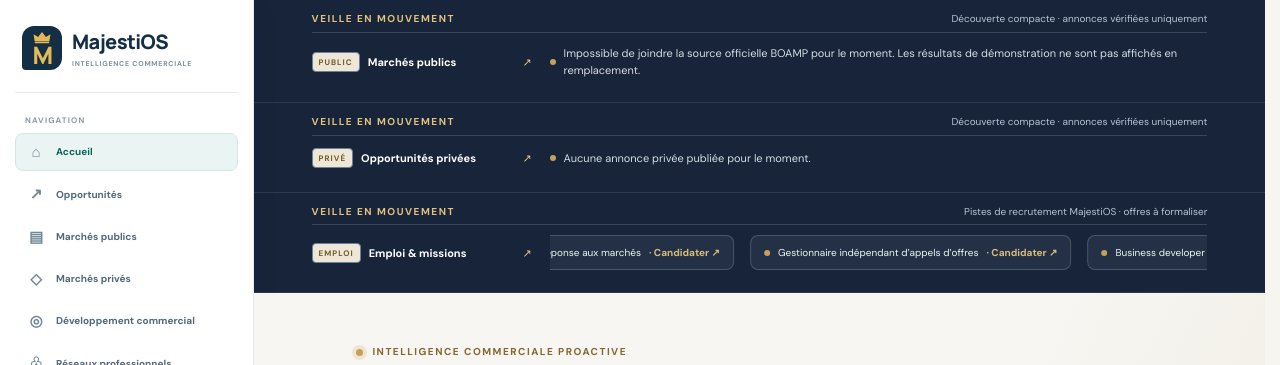
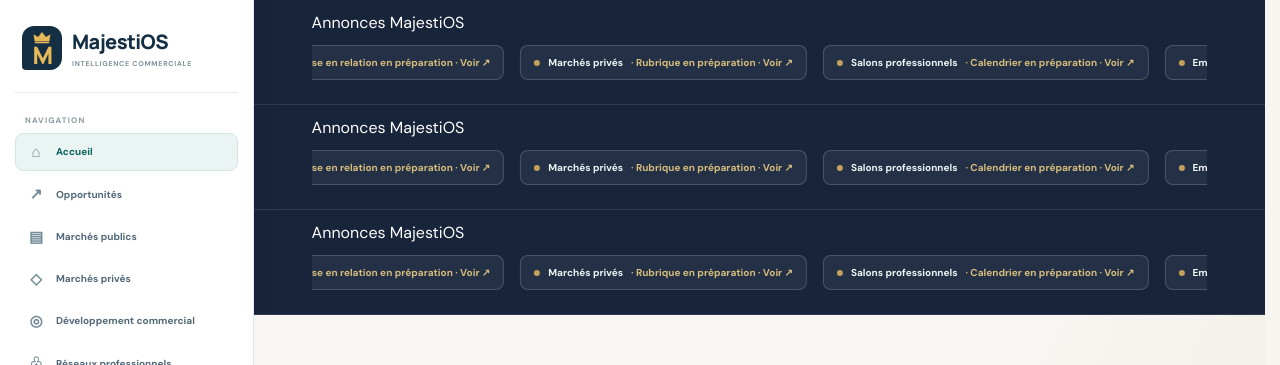
Before and after one commit to Chexpeer/Majestios, a Next.js app: page / in a window 1280 px wide. Shown: the top 365 px of the page. Built offline with nearby package versions, Linux system fonts and the light colour scheme; no server answers.

Commit message:
Unifier le flux discret des annonces de droite à gauche

```diff
--- a/src/components/announcement-ticker.tsx
+++ b/src/components/announcement-ticker.tsx
@@ -3,65 +3,61 @@
 import { useEffect, useState } from "react";
 import Link from "next/link";
 
-type FlowKey = "public" | "private" | "salons" | "emploi" | "business" | "reseau" | "general";
-type Flow = { key: FlowKey; label: string; short: string; href: string; state: string; direction: "left" | "right" };
+type Notice = { id: string | number; title: string; location?: string; deadline?: string; isOpen?: boolean };
+type FeedItem = { key: string; title: string; detail: string; href: string; intention: string; source: string };
 
-const flows: Flow[] = [
-  { key: "public", label: "Marchés publics", short: "PUBLIC", href: "/opportunites/marches-publics", state: "Les annonces vérifiées apparaîtront ici.", direction: "left" },
-  { key: "private", label: "Opportunités privées", short: "PRIVÉ", href: "/opportunites/marches-prives", state: "Aucune annonce privée publiée pour le moment.", direction: "left" },
-  { key: "salons", label: "Salons professionnels", short: "SALONS", href: "/opportunites/salons", state: "Le calendrier sera alimenté après validation des sources officielles.", direction: "right" },
-  { key: "emploi", label: "Emploi & missions", short: "EMPLOI", href: "/opportunites/emploi", state: "Découvrez les missions préparatoires du réseau MajestiOS.", direction: "right" },
-  { key: "business", label: "Signaux d’entreprise", short: "BUSINESS", href: "/business", state: "Les signaux d’entreprise seront affichés après validation des sources.", direction: "left" },
-  { key: "reseau", label: "Réseau commercial", short: "RÉSEAU", href: "/opportunites", state: "Les signaux qualifiés du réseau seront affichés après validation des sources.", direction: "left" },
-  { key: "general", label: "Veille commerciale", short: "VEILLE", href: "/opportunites", state: "Le flux général sera alimenté après validation des sources et des données.", direction: "left" }
+const preparationItems: FeedItem[] = [
+  { key: "private", title: "Marchés privés", detail: "Rubrique en préparation", href: "/creer-espace?intention=opportunite&source=flux-prive", intention: "opportunite", source: "flux-prive" },
+  { key: "salons", title: "Salons professionnels", detail: "Calendrier en préparation", href: "/creer-espace?intention=opportunite&source=flux-salons", intention: "opportunite", source: "flux-salons" },
+  { key: "jobs", title: "Emploi et missions", detail: "Offres à formaliser", href: "/creer-espace?intention=candidature&source=flux-emploi", intention: "candidature", source: "flux-emploi" },
+  { key: "business", title: "Signaux d’entreprise", detail: "Sources à connecter", href: "/creer-espace?intention=opportunite&source=flux-business", intention: "opportunite", source: "flux-business" },
+  { key: "network", title: "Réseautage intelligent", detail: "Mise en relation en préparation", href: "/creer-espace?intention=espace&source=flux-reseau", intention: "espace", source: "flux-reseau" },
 ];
 
-type PublicTickerItem = { id: string | number; title: string; location?: string; deadline?: string; isOpen?: boolean };
-
-const starterJobs = [
-  { title: "Gestionnaire indépendant d’appels d’offres", id: "gestionnaire-appels-offres" },
-  { title: "Business developer freelance", id: "business-developer-freelance" },
-  { title: "Analyste veille et intelligence commerciale", id: "analyste-veille-commerciale" },
-  { title: "Assistant administratif indépendant", id: "assistant-administratif" },
-  { title: "Consultant en réponse aux marchés", id: "expert-reponse-marches" }
-];
-
-export default function AnnouncementTicker({ flow = "private" }: { flow?: FlowKey }) {
-  const item = flows.find((candidate) => candidate.key === flow) ?? flows[1];
-  const [publicItems, setPublicItems] = useState<PublicTickerItem[]>([]);
-  const [publicMessage, setPublicMessage] = useState("Chargement des avis publics vérifiés…");
-
+export default function AnnouncementTicker() {
+  const [notices, setNotices] = useState<Notice[]>([]);
   useEffect(() => {
-    if (item.key !== "public") return;
     const controller = new AbortController();
     fetch("/api/opportunities?limit=12&openOnly=true", { cache: "no-store", signal: controller.signal })
       .then(async (response) => {
         const payload = await response.json();
-        if (!response.ok) throw new Error(payload.error || "La source publique est temporairement indisponible.");
-        return payload as { items?: PublicTickerItem[] };
+        if (!response.ok) throw new Error("Source momentanément indisponible");
+        return payload as { items?: Notice[] };
       })
-      .then((payload) => {
-        const validItems = (payload.items ?? []).filter((notice) => notice.id && notice.title && notice.isOpen);
-        setPublicItems(validItems);
-        setPublicMessage(validItems.length ? "" : "Aucun avis public ouvert n’est disponible dans ce flux pour le moment.");
-      })
+      .then((payload) => setNotices((payload.items ?? []).filter((item) => item.id && item.title && item.isOpen)))
       .catch((error: unknown) => {
         if (error instanceof DOMException && error.name === "AbortError") return;
-        setPublicItems([]);
-        setPublicMessage(error instanceof Error ? error.message : "La source publique est temporairement indisponible.");
+        setNotices([]);
       });
     return () => controller.abort();
-  }, [item.key]);
+  }, []);
 
-  return <section className={"announcement-band announcement-band-" + item.key} aria-label={"Flux compact : " + item.label}>
-    <div className="announcement-band-head"><span className="band-eyebrow">VEILLE EN MOUVEMENT</span><span className="band-note">{item.key === "emploi" ? "Pistes de recrutement MajestiOS · offres à formaliser" : "Découverte compacte · annonces vérifiées uniquement"}</span></div>
-    <div className="announcement-flows">
-      <div className="announcement-flow" key={item.short}>
-        <Link className="announcement-flow-label" href={item.href}><span>{item.short}</span><strong>{item.label}</strong><span aria-hidden="true">↗</span></Link>
-        <div className={"announcement-flow-track direction-" + item.direction}>
-          {item.key === "public" ? (publicItems.length ? <div className="announcement-job-marquee"><div className="announcement-job-marquee-group">{[...publicItems, ...publicItems].map((notice, index) => <Link className="announcement-job-chip" key={String(notice.id) + "-" + index} href={"/espace-professionnel?" + new URLSearchParams({ intention: "opportunite", source: "boamp", opportunite: String(notice.id), titre: notice.title }).toString()}><span className="flow-status-dot" /><strong>{notice.title}</strong><span aria-hidden="true"> · {notice.location ?? "Territoire à vérifier"} · Étudier ↗</span></Link>)}</div></div> : <div className="announcement-flow-message"><span className="flow-status-dot" />{publicMessage}</div>) : item.key === "emploi" ? <div className="announcement-job-marquee"><div className="announcement-job-marquee-group">{[...starterJobs, ...starterJobs].map((job, index) => <Link className="announcement-job-chip" key={job.id + "-" + index} href={"/creer-espace?" + new URLSearchParams({intention:"candidature",offre:job.id,titre:job.title}).toString()}><span className="flow-status-dot" />{job.title}<span aria-hidden="true"> · Candidater ↗</span></Link>)}</div></div> : <div className={"announcement-flow-message " + (item.key === "salons" ? "ticker-direction-right" : "")}><span className="flow-status-dot" />{item.state}</div>}
+  const realItems: FeedItem[] = notices.map((notice) => ({
+    key: String(notice.id),
+    title: notice.title,
+    detail: [notice.location, notice.deadline ? "Échéance : " + notice.deadline : ""].filter(Boolean).join(" · ") || "Avis public à vérifier",
+    href: "/creer-espace?" + new URLSearchParams({ intention: "opportunite", source: "boamp", opportunite: String(notice.id), titre: notice.title }).toString(),
+    intention: "opportunite",
+    source: "boamp",
+  }));
+  const items = [...realItems, ...preparationItems];
+
+  return (
+    <section className="announcement-band announcement-band-general" aria-label="Flux commun des annonces MajestiOS">
+      <span className="ticker-accessible-label">Annonces MajestiOS</span>
+      <div className="announcement-flow-track direction-left">
+        <div className="announcement-job-marquee">
+          <div className="announcement-job-marquee-group">
+            {[...items, ...items].map((item, index) => (
+              <Link className="announcement-job-chip" key={item.key + "-" + index} href={item.href} aria-label={item.title + " — " + item.detail}>
+                <span className="flow-status-dot" aria-hidden="true" />
+                <strong>{item.title}</strong>
+                <span aria-hidden="true"> · {item.detail} · Voir ↗</span>
+              </Link>
+            ))}
+          </div>
         </div>
       </div>
-    </div>
-  </section>;
+    </section>
+  );
 }
```
